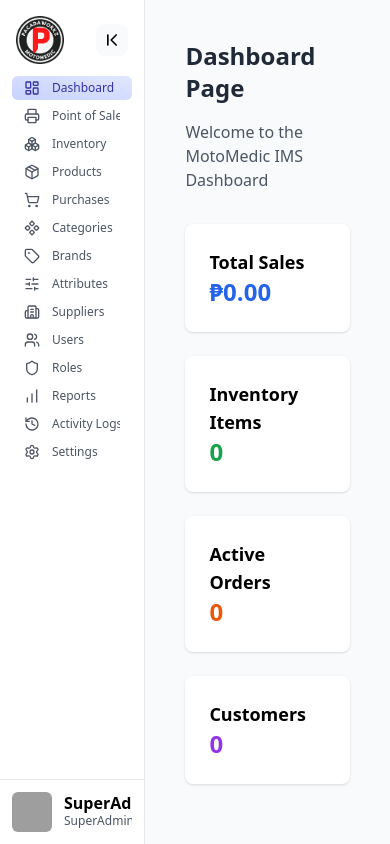
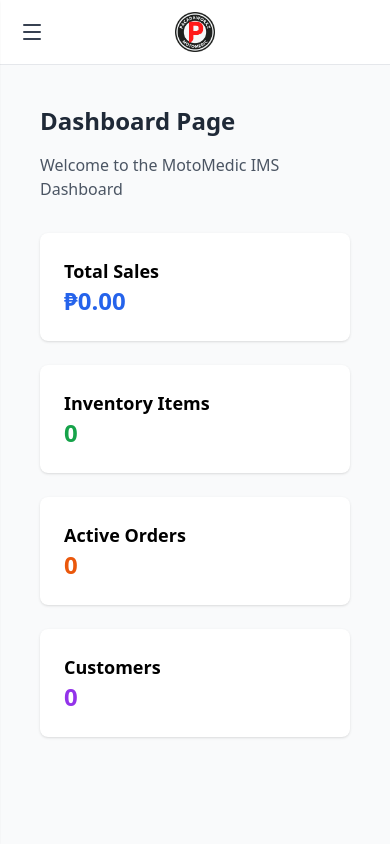
Before and after one commit to 99lash/pacadaworkz-motomedic-ims-app, a React (Vite) app: page /login in a window 390 px wide. Both pictures are taken after a click on the button "Login as SuperAdmin". Built offline with nearby package versions, Linux system fonts and the light colour scheme; grey boxes are pictures that could not be loaded.

Commit message:
feat(sidebar): implement responsive hamburger menu for mobile breakpoints

```diff
--- a/src/components/MainLayout.jsx
+++ b/src/components/MainLayout.jsx
@@ -1,18 +1,17 @@
 import { Link, useLocation, Outlet } from 'react-router-dom';
 import Sidebar from './Sidebar';
 import SidebarItem from './SidebarItem';
+import MobileMenuButton from './MobileMenuButton';
 import { useFilteredMenu } from '../hooks/useFilteredMenu';
+import { useMobileMenu } from '../hooks/useMobileMenu';
+import logo from '../assets/logo-dark.png';
 
 const MainLayout = () => {
   const location = useLocation();
   const filteredMenu = useFilteredMenu();
+  const { isMobile, isMenuOpen, closeMenu, toggleMenu } = useMobileMenu();
 
-  return (
-    <div className="h-screen flex flex-col">
-      <div className="flex flex-1">
-
-        <Sidebar>
-          {(expanded) => (
+   const renderNavItems = (expanded) => (
     <>
       {filteredMenu.map((item) => {
         const Icon = item.icon;
@@ -34,10 +33,48 @@ const MainLayout = () => {
         );
       })}
     </>
-          )}
+  );
+
+  return (
+    <div className="h-screen flex flex-col">
+      {/* Mobile Header */}
+      <header className="md:hidden flex items-center justify-between p-3 bg-white border-b shadow-sm">
+        <MobileMenuButton
+          isOpen={isMenuOpen}
+          onToggle={toggleMenu}
+        />
+        <img
+          src={logo}
+          className="w-10 h-10 object-contain"
+          alt="Company logo"
+        />
+        {/* Spacer for centering logo */}
+        <div className="w-10" aria-hidden="true" />
+      </header>
+
+      <div className="flex flex-1 overflow-hidden">
+        {/* Desktop Sidebar */}
+        <Sidebar
+          isMobile={false}
+        >
+          {renderNavItems}
         </Sidebar>
 
-        <main className="flex-grow p-4 bg-gray-50 overflow-auto min-w-0">
+        {/* Mobile Sidebar (Drawer) */}
+        {isMobile && (
+          <Sidebar
+            isMobile={true}
+            isMenuOpen={isMenuOpen}
+            onCloseMenu={closeMenu}
+          >
+            {renderNavItems}
+          </Sidebar>
+        )}
+
+        <main
+          className="flex-grow p-4 bg-gray-50 overflow-auto min-w-0"
+          id="main-content"
+        >
           <Outlet />
         </main>
       </div>
--- /dev/null
+++ b/src/components/MobileMenuButton.jsx
@@ -0,0 +1,37 @@
+import { Menu, X } from 'lucide-react';
+
+/**
+ * Hamburger menu button for mobile navigation
+ * Follows HCI principles:
+ * - Clear visual affordance (recognizable hamburger icon)
+ * - Immediate feedback (transforms to X when open)
+ * - Proper accessibility labels
+ */
+const MobileMenuButton = ({ isOpen, onToggle, className = '' }) => {
+  return (
+    <button
+      onClick={onToggle}
+      className={`
+        p-2 rounded-lg
+        bg-white hover:bg-gray-100
+        transition-all duration-200
+        focus:outline-none focus:ring-2 focus:ring-indigo-500 focus:ring-offset-2
+        ${className}
+      `}
+      aria-label={isOpen ? 'Close navigation menu' : 'Open navigation menu'}
+      aria-expanded={isOpen}
+      aria-controls="mobile-sidebar"
+    >
+      <span className="sr-only">
+        {isOpen ? 'Close menu' : 'Open menu'}
+      </span>
+      {isOpen ? (
+        <X size={24} className="text-gray-700" aria-hidden="true" />
+      ) : (
+        <Menu size={24} className="text-gray-700" aria-hidden="true" />
+      )}
+    </button>
+  );
+};
+
+export default MobileMenuButton;
--- a/src/components/ProtectedRoute.jsx
+++ b/src/components/ProtectedRoute.jsx
@@ -11,7 +11,6 @@ const ProtectedRoute = ({ children, requirePermission }) => {
     return <Navigate to={ROUTES.LOGIN} state={{ from: location }} replace />;
   }
 
-  // Check route-specific permission if required
   if (requirePermission && !hasPermission(userRole, requirePermission)) {
     return <Navigate to={ROUTES.DASHBOARD} replace />;
   }
--- a/src/components/Sidebar.jsx
+++ b/src/components/Sidebar.jsx
@@ -1,26 +1,105 @@
-import { useState } from 'react';
+import { useState, useEffect, useRef } from 'react';
 import { useAuth } from '../hooks/useAuth';
 import SidebarHeader from './SidebarHeader';
 import SidebarFooter from './SidebarFooter';
+import SidebarOverlay from './SidebarOverlay';
 
-const Sidebar = ({ children }) => {
+/**
+ * Responsive Sidebar component
+ * - Desktop: Collapsible sidebar with expand/collapse toggle
+ * - Mobile: Slide-out drawer with overlay
+ *
+ * HCI Principles applied:
+ * - Visibility: Clear navigation structure
+ * - Feedback: Smooth transitions and hover states
+ * - Consistency: Same content across breakpoints
+ * - Accessibility: Focus trap, ARIA labels, keyboard navigation
+ */
+const Sidebar = ({
+  children,
+  isMobile = false,
+  isMenuOpen = false,
+  onCloseMenu
+}) => {
   const [expanded, setExpanded] = useState(true);
   const { user } = useAuth();
+  const sidebarRef = useRef(null);
 
   const toggleSidebar = () => setExpanded(prev => !prev);
 
+  // Focus management: trap focus within sidebar when open on mobile
+  useEffect(() => {
+    if (isMobile && isMenuOpen && sidebarRef.current) {
+      // Focus the sidebar when it opens
+      const firstFocusable = sidebarRef.current.querySelector(
+        'button, [href], input, select, textarea, [tabindex]:not([tabindex="-1"])'
+      );
+      if (firstFocusable) {
+        firstFocusable.focus();
+      }
+    }
+  }, [isMobile, isMenuOpen]);
+
+  // Handle navigation item click on mobile - close menu after selection
+  const handleMenuItemClick = () => {
+    if (isMobile && onCloseMenu) {
+      onCloseMenu();
+    }
+  };
+
+  // Determine sidebar visibility and width
+  const getSidebarClasses = () => {
+    const baseClasses = 'h-screen min-w-0 transition-all duration-300 ease-in-out';
+
+    if (isMobile) {
+      // Mobile: Fixed position, slide from left
+      return `
+        ${baseClasses}
+        fixed top-0 left-0 z-50
+        w-64
+        transform ${isMenuOpen ? 'translate-x-0' : '-translate-x-full'}
+      `;
+    }
+
+    // Desktop: Static position, collapsible width
+    return `
+      ${baseClasses}
+      ${expanded ? 'w-64' : 'w-16'}
+      hidden md:block
+    `;
+  };
+
   return (
-    <aside className={`h-screen ${expanded ? 'w-64' : 'w-16'} min-w-0`} aria-label="Main navigation">
-      <nav className="h-full flex flex-col bg-white border-r shadow-sm">
-        <SidebarHeader expanded={expanded} onToggle={toggleSidebar} />
+    <>
+      {/* Overlay for mobile */}
+      <SidebarOverlay isVisible={isMobile && isMenuOpen} onClose={onCloseMenu} />
 
-        <ul className="flex-1 px-3 overflow-y-auto" role="menu">
-          {children(expanded)}
-        </ul>
+      <aside
+        ref={sidebarRef}
+        id="mobile-sidebar"
+        className={getSidebarClasses()}
+        aria-label="Main navigation"
+        aria-hidden={isMobile && !isMenuOpen}
+      >
+        <nav className="h-full flex flex-col bg-white border-r shadow-sm">
+          <SidebarHeader
+            expanded={isMobile ? true : expanded}
+            onToggle={isMobile ? onCloseMenu : toggleSidebar}
+            isMobile={isMobile}
+          />
 
-        <SidebarFooter user={user} expanded={expanded} />
-      </nav>
-    </aside>
+          <ul
+            className="flex-1 px-3 overflow-y-auto"
+            role="menu"
+            onClick={handleMenuItemClick}
+          >
+            {children(isMobile ? true : expanded)}
+          </ul>
+
+          <SidebarFooter user={user} expanded={isMobile ? true : expanded} />
+        </nav>
+      </aside>
+    </>
   );
 };
 
--- a/src/components/SidebarHeader.jsx
+++ b/src/components/SidebarHeader.jsx
@@ -1,7 +1,7 @@
-import { ChevronFirst, ChevronLast } from 'lucide-react';
+import { ChevronFirst, ChevronLast, X } from 'lucide-react';
 import logo from '../assets/logo-dark.png';
 
-const SidebarHeader = ({ expanded, onToggle }) => {
+const SidebarHeader = ({ expanded, onToggle, isMobile = false }) => {
   return (
     <div className="p-4 pb-2 flex justify-between items-center">
       <img
@@ -9,14 +9,31 @@ const SidebarHeader = ({ expanded, onToggle }) => {
         className={`overflow-hidden transition-all ${expanded ? 'w-12' : 'w-0'}`}
         alt="Company logo"
       />
+
+      {isMobile ? (
+        // Mobile: Close button
         <button
           onClick={onToggle}
-        className="p-1.5 rounded-lg bg-gray-50 hover:bg-gray-100 transition-colors"
+          className="p-1.5 rounded-lg bg-gray-50 hover:bg-gray-100 transition-colors focus:outline-none focus:ring-2 focus:ring-indigo-500"
+          aria-label="Close navigation menu"
+        >
+          <X size={20} aria-hidden="true" />
+        </button>
+      ) : (
+        // Desktop: Expand/Collapse toggle
+        <button
+          onClick={onToggle}
+          className="p-1.5 rounded-lg bg-gray-50 hover:bg-gray-100 transition-colors focus:outline-none focus:ring-2 focus:ring-indigo-500"
           aria-label={expanded ? 'Collapse sidebar' : 'Expand sidebar'}
           aria-expanded={expanded}
         >
-        {expanded ? <ChevronFirst size={20} /> : <ChevronLast size={20} />}
+          {expanded ? (
+            <ChevronFirst size={20} aria-hidden="true" />
+          ) : (
+            <ChevronLast size={20} aria-hidden="true" />
+          )}
         </button>
+      )}
     </div>
   );
 };
--- /dev/null
+++ b/src/components/SidebarOverlay.jsx
@@ -0,0 +1,26 @@
+/**
+ * Overlay backdrop for mobile sidebar
+ * Provides:
+ * - Visual focus on the sidebar content
+ * - Click-outside-to-close functionality (HCI: error prevention)
+ * - Smooth fade animation
+ */
+const SidebarOverlay = ({ isVisible, onClose }) => {
+  if (!isVisible) return null;
+
+  return (
+    <div
+      className="
+        fixed inset-0 z-40
+        bg-black/50 backdrop-blur-sm
+        transition-opacity duration-300
+        md:hidden
+      "
+      onClick={onClose}
+      aria-hidden="true"
+      data-testid="sidebar-overlay"
+    />
+  );
+};
+
+export default SidebarOverlay;
--- /dev/null
+++ b/src/hooks/useMobileMenu.js
@@ -0,0 +1,74 @@
+import { useState, useEffect, useCallback } from 'react';
+
+/**
+ * Custom hook for managing mobile menu state
+ * Handles:
+ * - Mobile breakpoint detection
+ * - Menu open/close state
+ * - Body scroll lock when menu is open
+ * - Escape key to close menu
+ * - Resize handling
+ */
+const MOBILE_BREAKPOINT = 768; // md breakpoint in Tailwind
+
+export const useMobileMenu = () => {
+  const [isMobile, setIsMobile] = useState(
+    typeof window !== 'undefined' ? window.innerWidth < MOBILE_BREAKPOINT : false
+  );
+  const [isMenuOpen, setIsMenuOpen] = useState(false);
+
+  // Handle window resize
+  useEffect(() => {
+    const handleResize = () => {
+      const mobile = window.innerWidth < MOBILE_BREAKPOINT;
+      setIsMobile(mobile);
+
+      // Close menu when switching to desktop
+      if (!mobile && isMenuOpen) {
+        setIsMenuOpen(false);
+      }
+    };
+
+    window.addEventListener('resize', handleResize);
+    return () => window.removeEventListener('resize', handleResize);
+  }, [isMenuOpen]);
+
+  // Handle body scroll lock
+  useEffect(() => {
+    if (isMenuOpen && isMobile) {
+      document.body.style.overflow = 'hidden';
+    } else {
+      document.body.style.overflow = '';
+    }
+
+    return () => {
+      document.body.style.overflow = '';
+    };
+  }, [isMenuOpen, isMobile]);
+
+  // Handle escape key to close menu
+  useEffect(() => {
+    const handleEscape = (e) => {
+      if (e.key === 'Escape' && isMenuOpen) {
+        setIsMenuOpen(false);
+      }
+    };
+
+    document.addEventListener('keydown', handleEscape);
+    return () => document.removeEventListener('keydown', handleEscape);
+  }, [isMenuOpen]);
+
+  const openMenu = useCallback(() => setIsMenuOpen(true), []);
+  const closeMenu = useCallback(() => setIsMenuOpen(false), []);
+  const toggleMenu = useCallback(() => setIsMenuOpen(prev => !prev), []);
+
+  return {
+    isMobile,
+    isMenuOpen,
+    openMenu,
+    closeMenu,
+    toggleMenu,
+  };
+};
+
+export default useMobileMenu;
```
Lines whose indentation alone changed are shown as unchanged.
